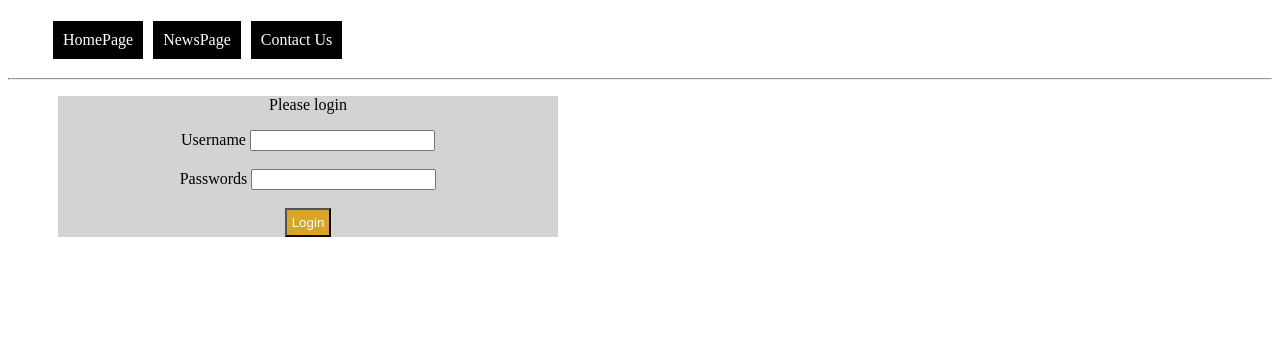
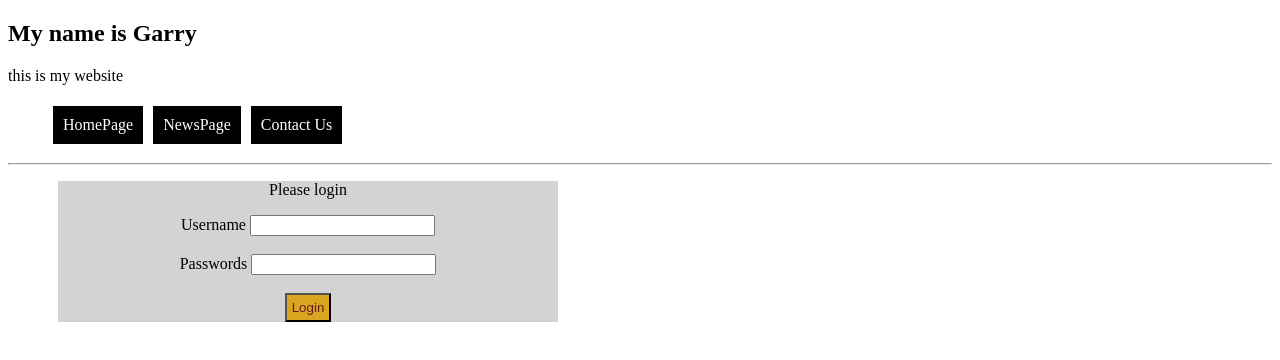
Before and after one commit to akachuxxx/akachuxxx.github.io, a plain HTML site: page index.html in a window 1280 px wide. Drawn offline with Linux system fonts and the light colour scheme.

Commit message:
this is my second upload,I have made changr to original file.

```diff
--- a/index.html
+++ b/index.html
@@ -31,12 +31,12 @@
   color: white;
   text-align: center;
   padding: 10px;
-  font-size: 35px;
+  font-size: 18px;
 }
 
 .btn{
   background-color: goldenrod;
-  color: white;
+  color: rgb(100, 29, 29);
   text-align: center;
   padding: 5px;
 }
@@ -46,6 +46,8 @@
 </head>
 <body>
 
+  <h2>My name is Garry</h2>
+  <p>this is my website</p>
   <div>
    <ul>
      <li>HomePage</li>
```
